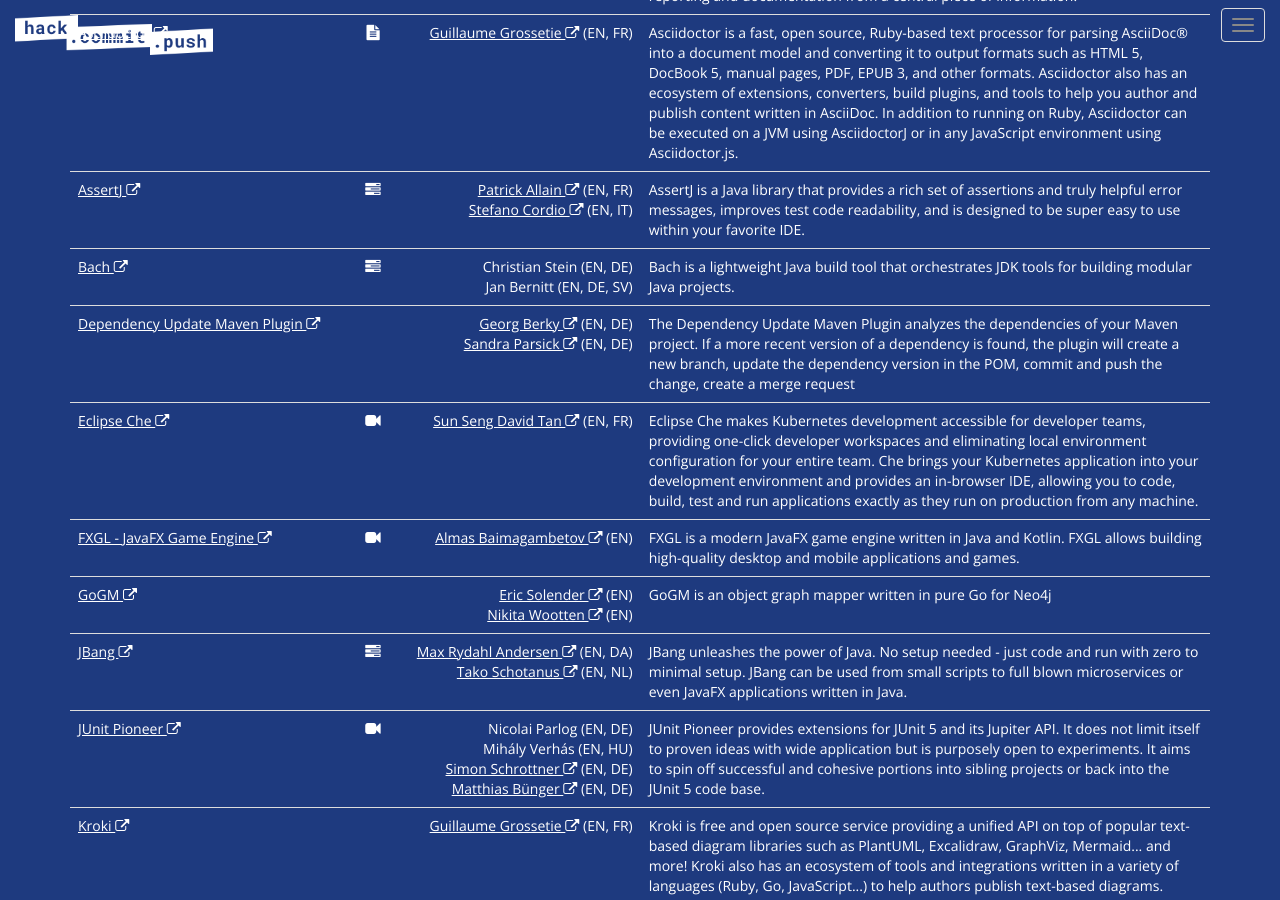
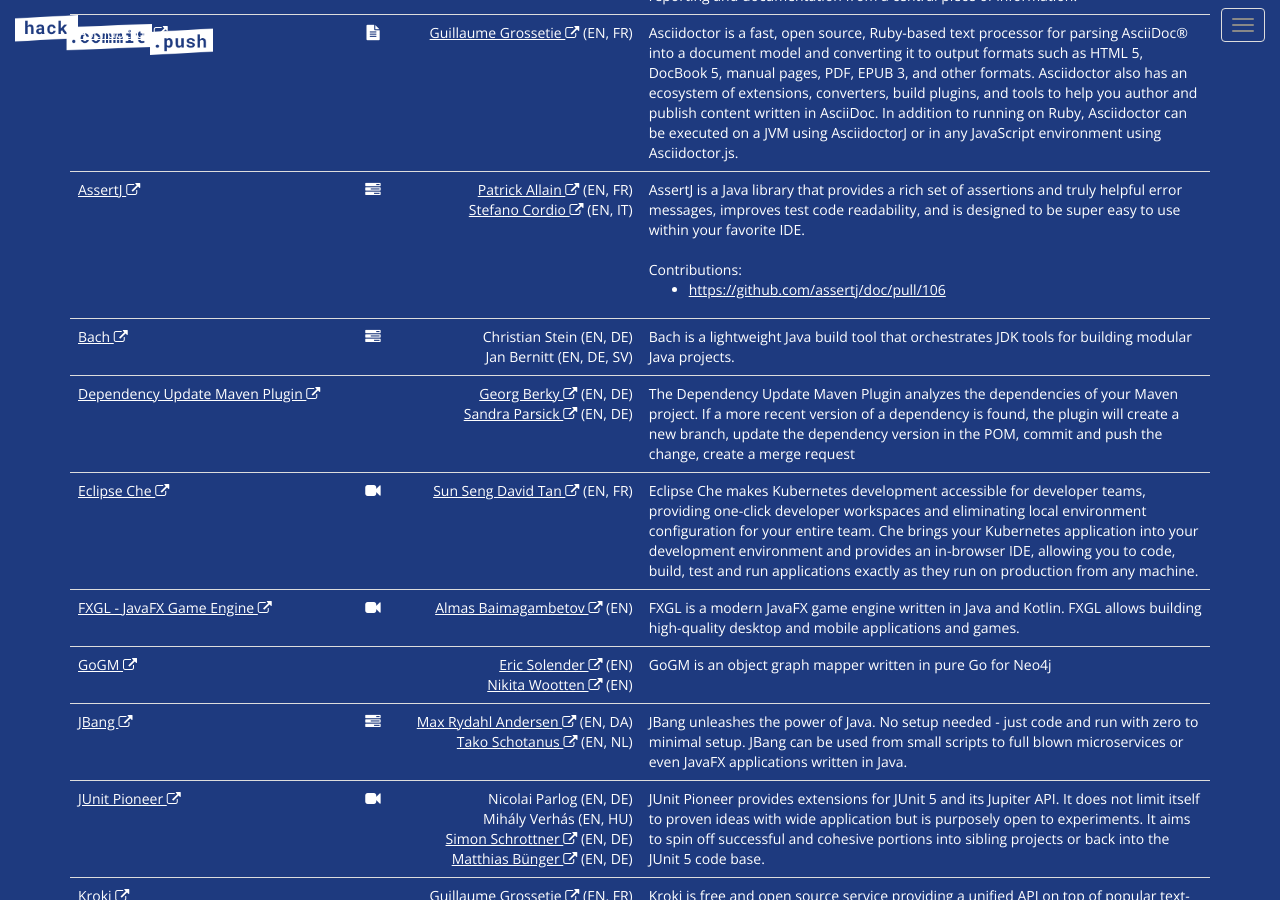
Before and after one commit to hack-commit-push/paris2021, a Jekyll site: the page built from index.html, in a window 1280 px wide and 900 px high, scrolled down 4313 px. Built offline with Jekyll 4.4.1, drawn with Linux system fonts in a browser that asks for light colours.

Commit message:
Add AssertJ contributions

```diff
--- a/_data/projects.yml
+++ b/_data/projects.yml
@@ -184,7 +184,11 @@
         - DE
 - name: AssertJ
   url: https://assertj.github.io/doc/
-  description: AssertJ is a Java library that provides a rich set of assertions and truly helpful error messages, improves test code readability, and is designed to be super easy to use within your favorite IDE.
+  description: |
+    AssertJ is a Java library that provides a rich set of assertions and truly helpful error messages, improves test code readability, and is designed to be super easy to use within your favorite IDE.<br/><br/>Contributions:
+    <ul>
+      <li><a href="https://github.com/assertj/doc/pull/106">https://github.com/assertj/doc/pull/106</a></li>
+    </ul>
   presentation:
     link: https://github.com/assertj/assertj-core/discussions/2231
     icon: tasks
```
